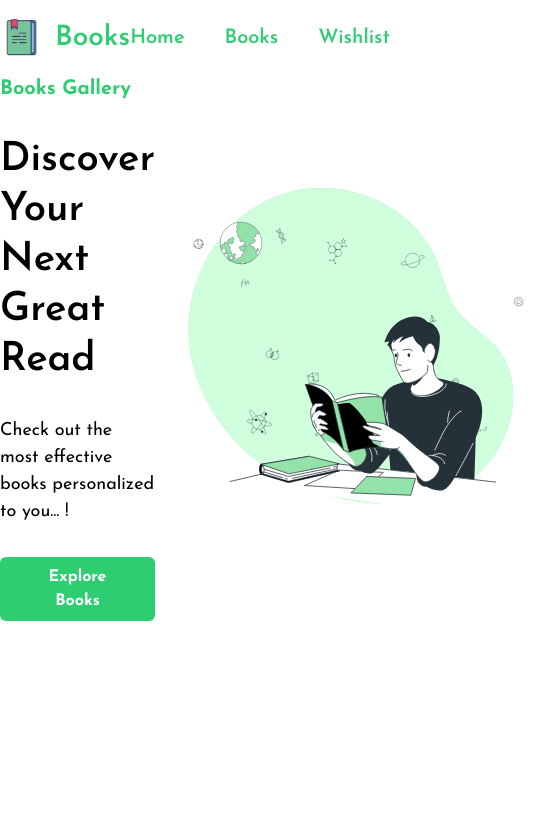
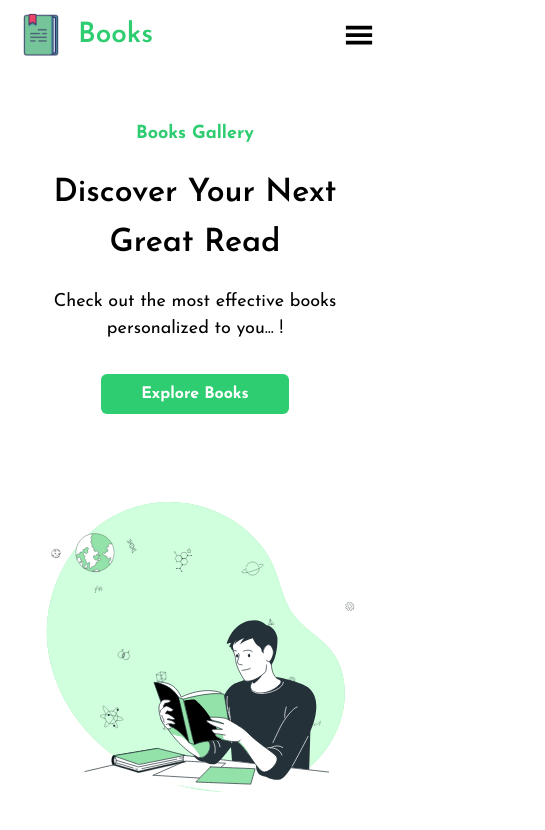
Before and after one commit to Piyashhasan/Ebooks, a React (Vite) app: page / in a window 390 px wide. Shown: the top 830 px of the page, 545 px wide, since content can reach past the window. Built offline with nearby package versions, Linux system fonts and the light colour scheme.

Commit message:
feat: home page responsive - done

```diff
--- a/src/App.css
+++ b/src/App.css
@@ -34,22 +34,23 @@ a {
   margin: 0 auto;
 }
 
-/* --- Pagination styles --- */
-.p-paginator .p-paginator-pages .p-paginator-page.p-highlight {
-  background: #72cd71 !important;
-  color: #fff;
+/* --- Mobile nav Slide Effect start --- */
+.overly-effect {
+  text-align: center;
+  color: white;
+  padding: 1.25rem 0;
+  z-index: 50;
+  position: fixed;
+  inset: 0;
+  background-color: rgba(12, 189, 100, 0.9);
+  transition: transform 0.5s ease-in-out;
+  transform: translateX(-100%);
 }
 
-@media screen and (max-width: 472px) {
-  .p-paginator .p-paginator-first,
-  .p-paginator .p-paginator-last {
-    display: none !important;
-  }
+.overly-effect.open {
+  transform: translateX(0);
 }
 
-@media screen and (max-width: 375px) {
-  .p-paginator .p-paginator-next,
-  .p-paginator .p-paginator-prev {
-    display: none !important;
-  }
+.overly-effect.close {
+  transform: translateX(-100%);
 }
--- a/src/pages/Books/Books.jsx
+++ b/src/pages/Books/Books.jsx
@@ -30,7 +30,6 @@ const Books = () => {
   useEffect(() => {
     if (data) {
       dispatch(allBooks(data));
-      console.log("pagination data", data);
     }
   }, [data, dispatch]);
 
--- a/src/pages/Home/Home.jsx
+++ b/src/pages/Home/Home.jsx
@@ -11,13 +11,13 @@ const Home = () => {
 
   return (
     <div className="wrapper">
-      <div className="flex items-center justify-between">
-        <div className="w-full">
-          <p className="text-[#2FCD71] text-[20px] font-bold leading-7">
+      <div className="flex flex-wrap items-center justify-between px-4 xl:px-0">
+        <div className="w-full text-center mt-[50px] sm:text-left sm:mt-0">
+          <p className="text-[#2FCD71] text-[18px] sm:text-[20px] font-bold leading-7">
             Books Gallery
           </p>
-          <h1 className="text-[40px] font-semibold leading-[50px] py-8">
-            Discover Your Next <br /> Great Read
+          <h1 className="text-[32px] sm:text-[40px] font-semibold leading-[50px] my-5 sm:py-8">
+            Discover Your Next <br className="hidden sm:block" /> Great Read
           </h1>
           <p className="text-[18px]">
             Check out the most effective books personalized to you... !
@@ -28,7 +28,7 @@ const Home = () => {
             </button>
           </Link>
         </div>
-        <div className="w-full flex items-center justify-end">
+        <div className="w-full flex items-center justify-end mt-14 sm:mt-0">
           <div className="w-[500px]">{View}</div>
         </div>
       </div>
--- /dev/null
+++ b/src/shared/MobileNav/MobileNav.jsx
@@ -0,0 +1,38 @@
+import { ImCross } from "react-icons/im";
+import { Link } from "react-router-dom";
+
+const MobileNav = ({ toggleMobileMenu, setToggleMobileMenu }) => {
+  return (
+    <div className={`overly-effect ${toggleMobileMenu ? "open" : "close"}`}>
+      <div
+        onClick={() => setToggleMobileMenu(!toggleMobileMenu)}
+        className="flex justify-end"
+      >
+        <ImCross className="text-2xl cursor-pointer text-[#0d0e43] mr-[19px] mt-[2px]" />
+      </div>
+      <div className="py-20">
+        <ul className="flex flex-col items-center justify-center gap-8 text-[24px]">
+          <li onClick={() => setToggleMobileMenu(!toggleMobileMenu)}>
+            <Link className="py-3 px-8 text-white" to="/">
+              Home
+            </Link>
+          </li>
+
+          <li onClick={() => setToggleMobileMenu(!toggleMobileMenu)}>
+            <Link className="py-3 px-8 text-white" to="/books">
+              Books
+            </Link>
+          </li>
+
+          <li onClick={() => setToggleMobileMenu(!toggleMobileMenu)}>
+            <Link className="py-3 px-8 text-white" to="/wishlist">
+              Wishlist
+            </Link>
+          </li>
+        </ul>
+      </div>
+    </div>
+  );
+};
+
+export default MobileNav;
--- a/src/shared/NavBar/NavBar.jsx
+++ b/src/shared/NavBar/NavBar.jsx
@@ -1,11 +1,15 @@
 import { Link } from "react-router-dom";
-// import logo from "../../assets/images/icon.svg";
 import logo from "../../assets/images/icon.png";
+import { useState } from "react";
+import { GiHamburgerMenu } from "react-icons/gi";
+import MobileNav from "../MobileNav/MobileNav";
 
 const NavBar = () => {
+  const [toggleMobileMenu, setToggleMobileMenu] = useState(false);
+
   return (
     <nav className="wrapper">
-      <div className="flex items-center justify-between py-4">
+      <div className="flex items-center justify-between py-[10px] px-4 xl:px-0">
         {/* --- logo side start --- */}
         <Link to="/">
           <div className="flex items-center gap-3">
@@ -18,7 +22,7 @@ const NavBar = () => {
         {/* --- logo side end --- */}
 
         {/* --- nav link start --- */}
-        <div>
+        <div className="hidden sm:block">
           <ul className="flex items-center gap-10 text-[20px] font-semibold text-[#2FCD71]">
             <li className="hover:text-green-600">
               <Link to="/">Home</Link>
@@ -32,7 +36,23 @@ const NavBar = () => {
           </ul>
         </div>
         {/* --- nav link end --- */}
+
+        {/* --- toggle button --- */}
+        <div
+          className="sm:hidden"
+          onClick={() => setToggleMobileMenu(!toggleMobileMenu)}
+        >
+          <GiHamburgerMenu className="text-3xl cursor-pointer text-[#0d0e43" />
+        </div>
+        {/* --- toggle button --- */}
       </div>
+
+      {/* --- mobile menu start --- */}
+      <MobileNav
+        toggleMobileMenu={toggleMobileMenu}
+        setToggleMobileMenu={setToggleMobileMenu}
+      />
+      {/* --- mobile menu end --- */}
     </nav>
   );
 };
```
